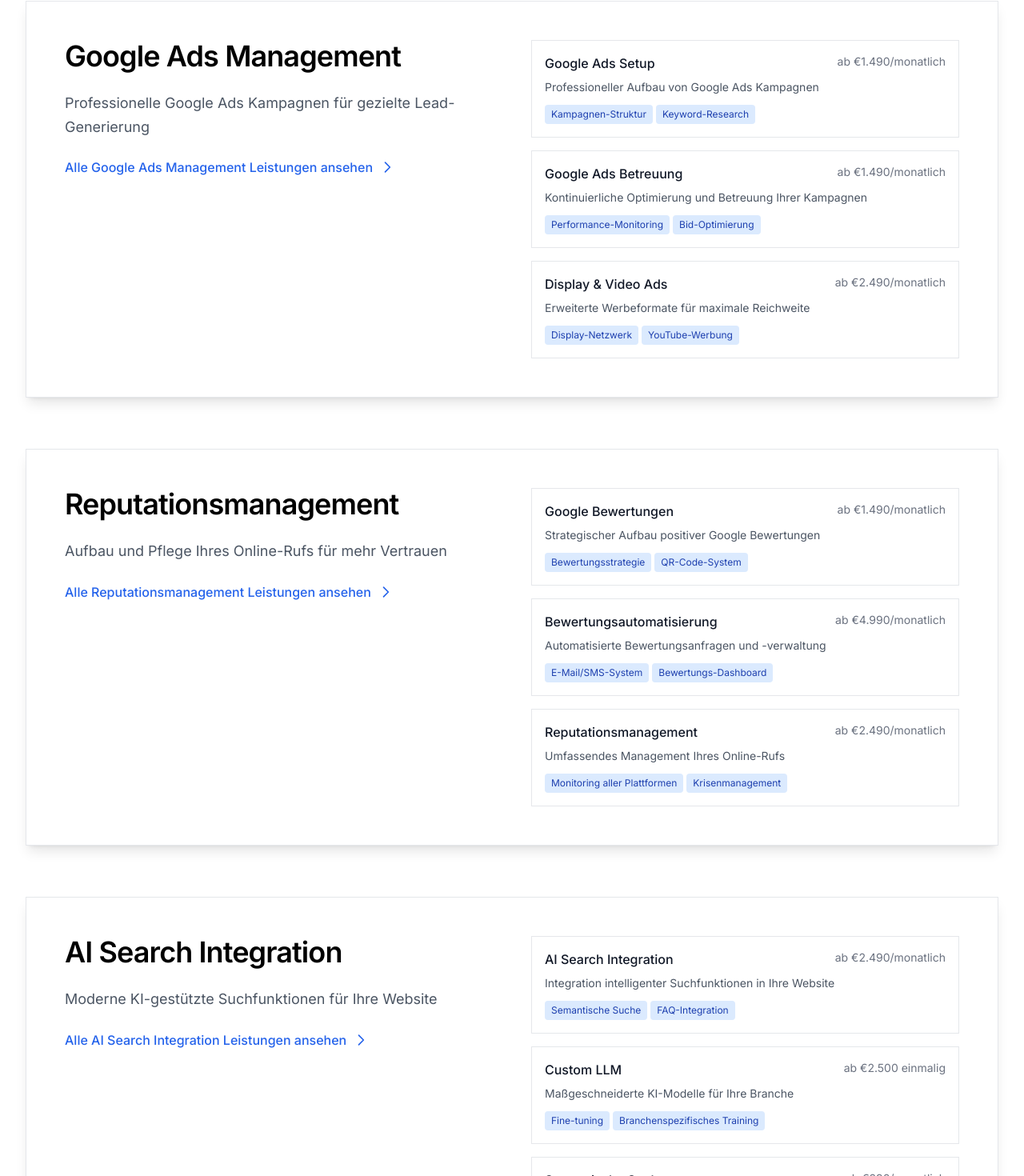
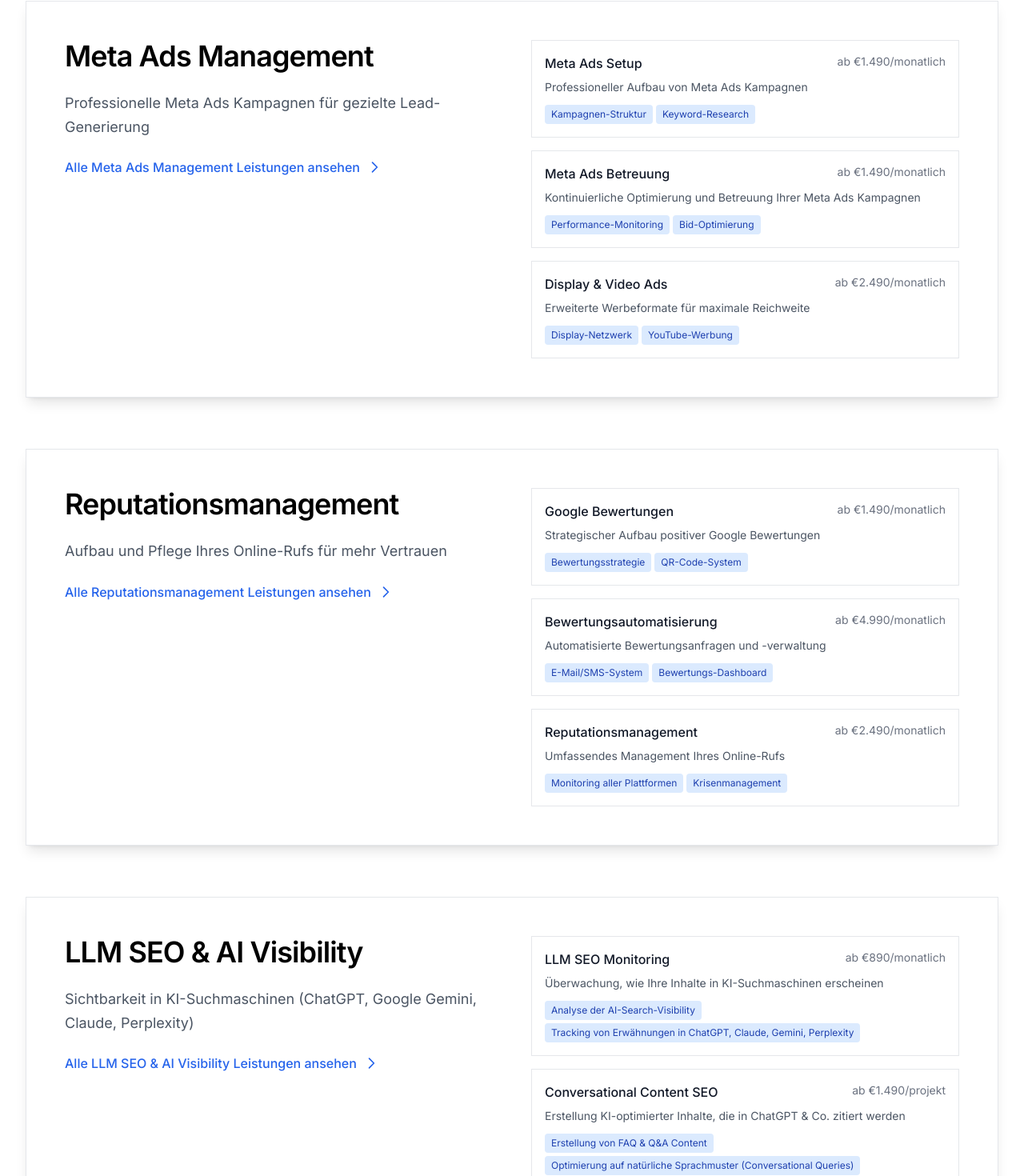
Before and after one commit to alexanderstahl93/stahldigital, a Next.js app: page /leistungen in a window 1280 px wide. Shown: the part 1393-2863 px from the top of the page at 80% size. Built offline with nearby package versions, Linux system fonts and the light colour scheme.

Commit message:
leistungen

```diff
--- a/app/components/cover/index.tsx
+++ b/app/components/cover/index.tsx
@@ -243,7 +243,7 @@ export default function Cover() {
               <div className="relative inline-block">
                 <div className="w-64 h-64 md:w-80 md:h-80 rounded-full mx-auto lg:mx-0 overflow-hidden shadow-2xl border-4 border-white">
                   <Image
-                    src="/alexanderstahl.png"
+                    src="/alexanderstahl-2.png"
                     alt="Alexander Stahl - Stahl Digital"
                     width={320}
                     height={320}
--- a/app/components/footer/index.tsx
+++ b/app/components/footer/index.tsx
@@ -68,6 +68,18 @@ const navigation = {
       icon: (props: JSX.IntrinsicAttributes & SVGProps<SVGSVGElement>) => (
         <svg fill="currentColor" viewBox="0 0 24 24" {...props}>
           <path d="M19.59 6.69a4.83 4.83 0 0 1-3.77-4.25V2h-3.45v13.67a2.89 2.89 0 0 1-5.2 1.74 2.89 2.89 0 0 1 2.31-4.64 2.93 2.93 0 0 1 .88.13V9.4a6.84 6.84 0 0 0-1-.05A6.33 6.33 0 0 0 5 20.1a6.34 6.34 0 0 0 10.86-4.43v-7a8.16 8.16 0 0 0 4.77 1.52v-3.4a4.85 4.85 0 0 1-1-.1z"/>
+        </svg>
+      ),
+    },
+    {
+      name: 'Google My Business',
+      href: 'https://maps.app.goo.gl/QfkF1CS7CthVjAC16',
+      icon: (props: JSX.IntrinsicAttributes & SVGProps<SVGSVGElement>) => (
+        <svg fill="currentColor" viewBox="0 0 24 24" {...props}>
+          <path d="M22.56 12.25c0-.78-.07-1.53-.2-2.25H12v4.26h5.92c-.26 1.37-1.04 2.53-2.21 3.31v2.77h3.57c2.08-1.92 3.28-4.74 3.28-8.09z" fill="#4285F4"/>
+          <path d="M12 23c2.97 0 5.46-.98 7.28-2.66l-3.57-2.77c-.98.66-2.23 1.06-3.71 1.06-2.86 0-5.29-1.93-6.16-4.53H2.18v2.84C3.99 20.53 7.7 23 12 23z" fill="#34A853"/>
+          <path d="M5.84 14.09c-.22-.66-.35-1.36-.35-2.09s.13-1.43.35-2.09V7.07H2.18C1.43 8.55 1 10.22 1 12s.43 3.45 1.18 4.93l2.85-2.22.81-.62z" fill="#FBBC05"/>
+          <path d="M12 5.38c1.62 0 3.06.56 4.21 1.64l3.15-3.15C17.45 2.09 14.97 1 12 1 7.7 1 3.99 3.47 2.18 7.07l3.66 2.84c.87-2.6 3.3-4.53 6.16-4.53z" fill="#EA4335"/>
         </svg>
       ),
     },
--- a/app/leistungen/page.tsx
+++ b/app/leistungen/page.tsx
@@ -3,8 +3,8 @@ import Footer from '../components/footer'
 
 export const metadata: Metadata = {
   title: "Digitale Marketing Leistungen Wien - SEO, Google Ads & AI Search | Stahl Digital",
-  description: "Professionelle digitale Marketing Leistungen in Wien: Local SEO, Google Ads Management, Reputationsmanagement, AI Search Integration und Web App Development. Steigern Sie Ihre Sichtbarkeit und Umsatz.",
-  keywords: "digitale marketing leistungen wien, seo agentur wien, google ads management, reputationsmanagement, ai search integration, web app development, local seo, conversion optimierung",
+  description: "Professionelle digitale Marketing Leistungen in Wien: Local SEO, Meta Ads, Reputationsmanagement, AI Search Integration und Web App Development. Steigern Sie Ihre Sichtbarkeit und Umsatz.",
+  keywords: "digitale marketing leistungen wien, seo agentur wien, meta ads, reputationsmanagement, ai search integration, web app development, local seo, conversion optimierung",
   authors: [{ name: "Stahl Digital KG" }],
   robots: "index, follow",
   openGraph: {
@@ -67,41 +67,41 @@ const services = [
     ]
   },
   {
-    category: "Google Ads Management",
-    slug: "google-ads",
-    description: "Professionelle Google Ads Kampagnen für gezielte Lead-Generierung",
+    category: "Meta Ads Management",
+    slug: "meta-ads",
+    description: "Professionelle Meta Ads Kampagnen für gezielte Lead-Generierung",
     services: [
       {
-        name: "Google Ads Setup",
+        name: "Meta Ads Setup",
         slug: "google-ads-setup",
-        description: "Professioneller Aufbau von Google Ads Kampagnen",
+        description: "Professioneller Aufbau von Meta Ads Kampagnen",
         features: ["Kampagnen-Struktur", "Keyword-Research", "Ad-Copy-Erstellung", "Conversion-Tracking"],
         price: "ab €1.490/monatlich"
       },
       {
-        name: "Google Ads Betreuung",
+        name: "Meta Ads Betreuung",
         slug: "google-ads-betreuung",
-        description: "Kontinuierliche Optimierung und Betreuung Ihrer Kampagnen",
+        description: "Kontinuierliche Optimierung und Betreuung Ihrer Meta Ads Kampagnen",
         features: ["Performance-Monitoring", "Bid-Optimierung", "A/B-Testing", "Budget-Management"],
         price: "ab €1.490/monatlich"
       },
       {
         name: "Display & Video Ads",
-        slug: "display-video-ads",
+        slug: "meta-ads-display-video-ads",
         description: "Erweiterte Werbeformate für maximale Reichweite",
         features: ["Display-Netzwerk", "YouTube-Werbung", "Remarketing", "Audience-Targeting"],
         price: "ab €2.490/monatlich"
       },
       {
         name: "Retargeting",
-        slug: "retargeting",
+        slug: "meta-ads-retargeting",
         description: "Gezielte Ansprache von Interessenten und Kunden",
         features: ["Audience-Segmentierung", "Dynamisches Retargeting", "Cross-Device-Tracking", "Conversion-Optimierung"],
         price: "ab €2.490/monatlich"
       },
       {
         name: "Landingpage A/B-Tests",
-        slug: "landingpage-ab-tests",
+        slug: "meta-ads-landingpage-ab-tests",
         description: "Optimierung Ihrer Landingpages für maximale Conversion",
         features: ["Hypothesen-Entwicklung", "Test-Design", "Statistische Auswertung", "Implementierung"],
         price: "ab €2.490/monatlich"
@@ -144,36 +144,52 @@ const services = [
     ]
   },
   {
-    category: "AI Search Integration",
-    slug: "ai-search",
-    description: "Moderne KI-gestützte Suchfunktionen für Ihre Website",
+    category: "LLM SEO & AI Visibility",
+    slug: "llm-seo",
+    description: "Sichtbarkeit in KI-Suchmaschinen (ChatGPT, Google Gemini, Claude, Perplexity)",
     services: [
+      {
+        name: "LLM SEO Monitoring",
+        slug: "llm-seo-monitoring",
+        description: "Überwachung, wie Ihre Inhalte in KI-Suchmaschinen erscheinen",
+        features: [
+          "Analyse der AI-Search-Visibility",
+          "Tracking von Erwähnungen in ChatGPT, Claude, Gemini, Perplexity",
+          "Content Gap Report (welche Fragen werden von KI beantwortet – und welche nicht)",
+          "Handlungsempfehlungen zur Optimierung"
+        ],
+        price: "ab €890/monatlich"
+      },
+      {
+        name: "Conversational Content SEO",
+        slug: "conversational-content-seo",
+        description: "Erstellung KI-optimierter Inhalte, die in ChatGPT & Co. zitiert werden",
+        features: [
+          "Erstellung von FAQ & Q&A Content",
+          "Optimierung auf natürliche Sprachmuster (Conversational Queries)",
+          "Mehrsprachige SEO-Optimierung",
+          "EEAT-Signale (Expertise, Authoritativeness, Trustworthiness) stärken"
+        ],
+        price: "ab €1.490/projekt"
+      },
       {
         name: "AI Search Integration",
         slug: "ai-search-integration",
-        description: "Integration intelligenter Suchfunktionen in Ihre Website",
-        features: ["Semantische Suche", "FAQ-Integration", "Chat-ähnliche Anfragen", "Automatische Antworten"],
+        description: "Integration moderner KI-Suchfunktionen direkt auf Ihrer Website",
+        features: [
+          "Semantische Suche",
+          "Chat-ähnliche Anfragen",
+          "Automatische Antworten auf Kundenfragen",
+          "Integration mit bestehenden Datenquellen"
+        ],
         price: "ab €2.490/monatlich"
-      },
-      {
-        name: "Custom LLM",
-        slug: "custom-llm",
-        description: "Maßgeschneiderte KI-Modelle für Ihre Branche",
-        features: ["Fine-tuning", "Branchenspezifisches Training", "Custom Responses", "Performance-Optimierung"],
-        price: "ab €2.500 einmalig"
-      },
-      {
-        name: "Semantische Suche",
-        slug: "semantische-suche",
-        description: "Verständnisbasierte Suche für bessere Nutzererfahrung",
-        features: ["Intent-Erkennung", "Kontextverständnis", "Mehrsprachige Suche", "Learning-Algorithmen"],
-        price: "ab €290/monatlich"
       }
     ]
   },
+
   {
     category: "Web App Development",
-    slug: "web-apps",
+    slug: "web-app-development",
     description: "Maßgeschneiderte Web-Anwendungen für Ihr Business",
     services: [
       {
--- a/app/team/page.tsx
+++ b/app/team/page.tsx
@@ -146,7 +146,7 @@ export default function TeamPage() {
                   <div className="text-center space-y-6">
                     <div className="w-48 h-48 md:w-56 md:h-56 rounded-full mx-auto overflow-hidden border-4 border-white shadow-2xl">
                       <Image
-                        src="/musakaraca.png"
+                        src="/musakaraca-2.png"
                         alt="Musa Karaca - Media Professional Stahl Digital"
                         width={224}
                         height={224}
```
Also changed, not shown: public/musakaraca-2.png (added).
